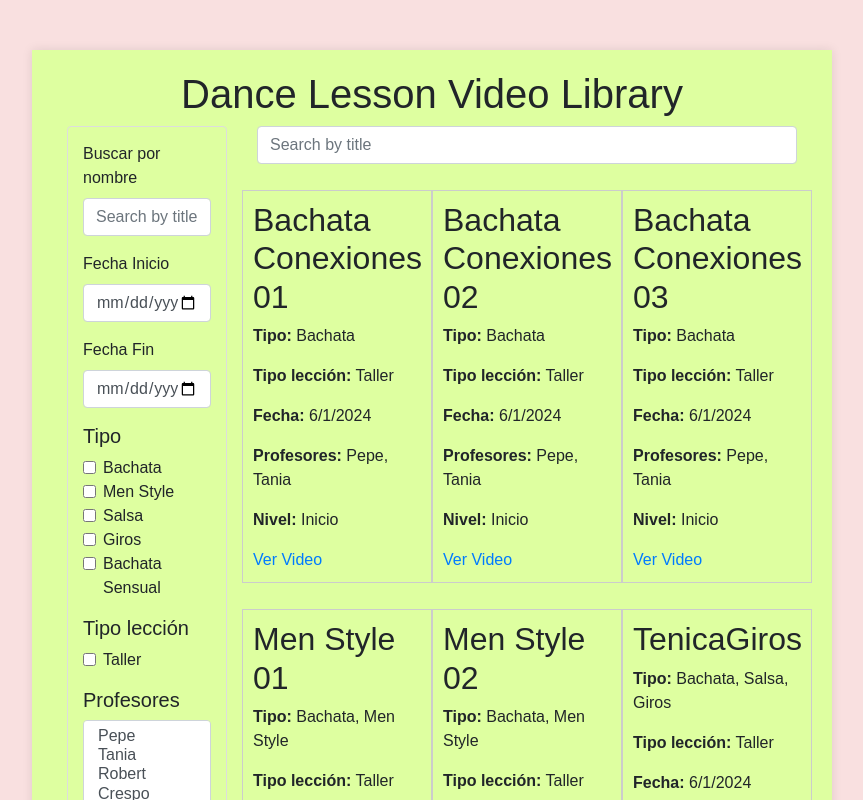
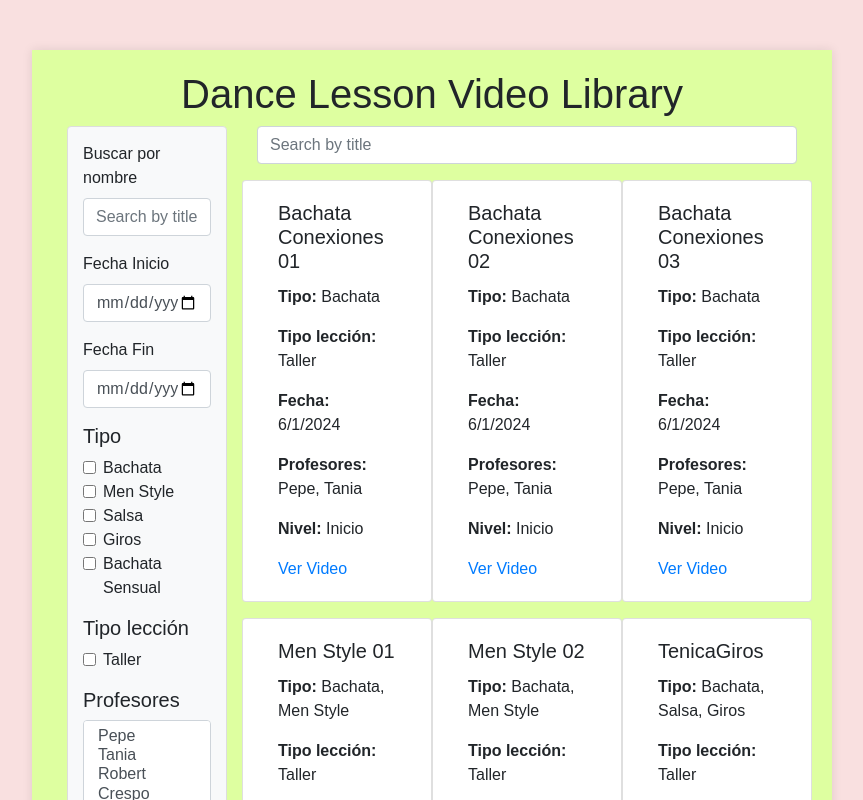
Before and after one commit to BorjaGM1/danceLibrary, a Vue app: page / in a window 1280 px wide. Shown: the top 800 px of the page, without its empty margins (208-1071 px from the left). Built offline with nearby package versions, Linux system fonts and the light colour scheme.

Commit message:
DeployTest2

```diff
--- a/src/components/VideoFilters.vue
+++ b/src/components/VideoFilters.vue
@@ -89,5 +89,6 @@ export default {
   padding: 15px;
   border: 1px solid #ddd;
   border-radius: 4px;
+  background-color: #f8f9fa;
 }
 </style>
--- a/src/components/VideoItem.vue
+++ b/src/components/VideoItem.vue
@@ -1,12 +1,15 @@
 <template>
-  <div class="video-item">
-    <h2>{{ video.title }}</h2>
-    <p><strong>Tipo:</strong> {{ video.danceType.join(", ") }}</p>
-    <p><strong>Tipo lección:</strong> {{ video.lessonType }}</p>
-    <p><strong>Fecha:</strong> {{ new Date(video.date).toLocaleDateString() }}</p>
-    <p><strong>Profesores:</strong> {{ video.teachers.join(", ") }}</p>
-    <p><strong>Nivel:</strong> {{ video.level }}</p>
-    <a :href="video.url" target="_blank">Ver Video</a>
+  <div class="video-item card h-100">
+    <div class="card-body">
+      <h5 class="card-title">{{ video.title }}</h5>
+      <p class="card-text"><strong>Tipo:</strong> {{ video.danceType.join(", ") }}</p>
+      <p class="card-text"><strong>Tipo lección:</strong> {{ video.lessonType }}</p>
+      <p class="card-text"><strong>Fecha:</strong> {{ new Date(video.date).toLocaleDateString() }}</p>
+      <p class="card-text"><strong>Profesores:</strong> {{ video.teachers.join(", ") }}</p>
+      <p class="card-text"><strong>Nivel:</strong> {{ video.level }}</p>
+      <a :href="video.url" target="_blank">Ver Video</a>
+      <!-- <a :href="`/watch/${video.id}`" class="btn btn-primary" target="_blank">Ver Video</a> -->
+    </div>
   </div>
 </template>
 
@@ -21,8 +24,6 @@ export default {
 
 <style scoped>
 .video-item {
-  border: 1px solid #ccc;
-  padding: 10px;
-  margin: 10px 0;
+  margin-bottom: 20px;
 }
 </style>
--- a/src/components/VideoList.vue
+++ b/src/components/VideoList.vue
@@ -1,11 +1,31 @@
 <template>
-  <div>
-    <VideoFilters :filters="filters" @applyFilters="applyFilters" />
-    <div v-if="filteredVideos.length">
-      <VideoItem v-for="video in filteredVideos" :key="video.title" :video="video" />
-    </div>
-    <div v-else>
-      <p>No videos found.</p>
+  <div class="container">
+    <div class="row">
+      <div class="col-md-3">
+        <VideoFilters :filters="filters" @applyFilters="applyFilters" />
+      </div>
+      <div class="col-md-9">
+        <div class="row mb-3">
+          <div class="col-12">
+            <input
+              v-model="filters.title"
+              @input="applyFilters(filters)"
+              class="form-control"
+              placeholder="Search by title"
+            />
+          </div>
+        </div>
+        <div class="row">
+          <div v-if="filteredVideos.length">
+            <div class="col-md-4" v-for="video in filteredVideos" :key="video.title">
+              <VideoItem :video="video" />
+            </div>
+          </div>
+          <div v-else>
+            <p>No videos found.</p>
+          </div>
+        </div>
+      </div>
     </div>
   </div>
 </template>
@@ -52,6 +72,8 @@ export default {
 };
 </script>
 
-<style>
-/* Add basic styles here if needed */
+<style scoped>
+.container {
+  padding-top: 20px;
+}
 </style>
```
